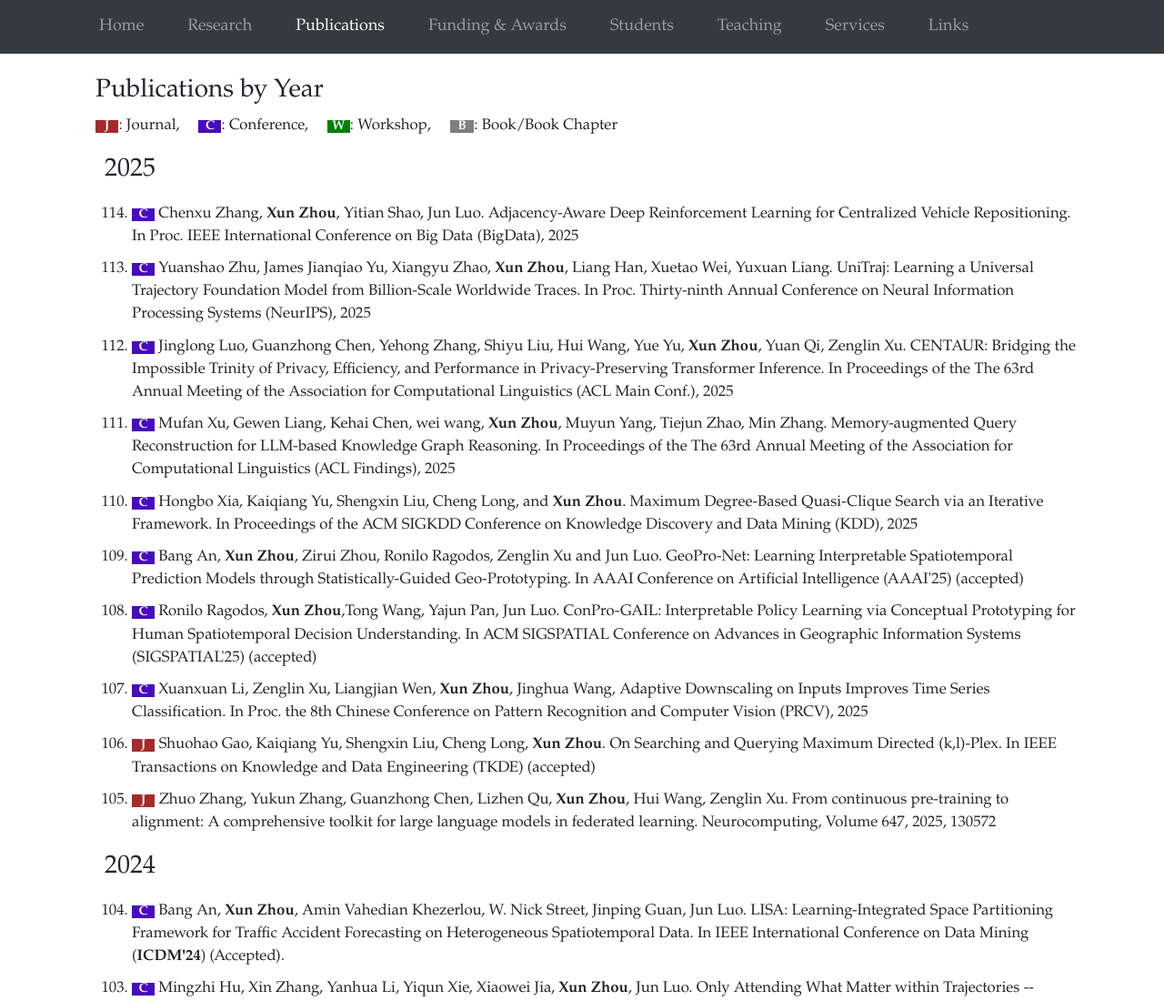
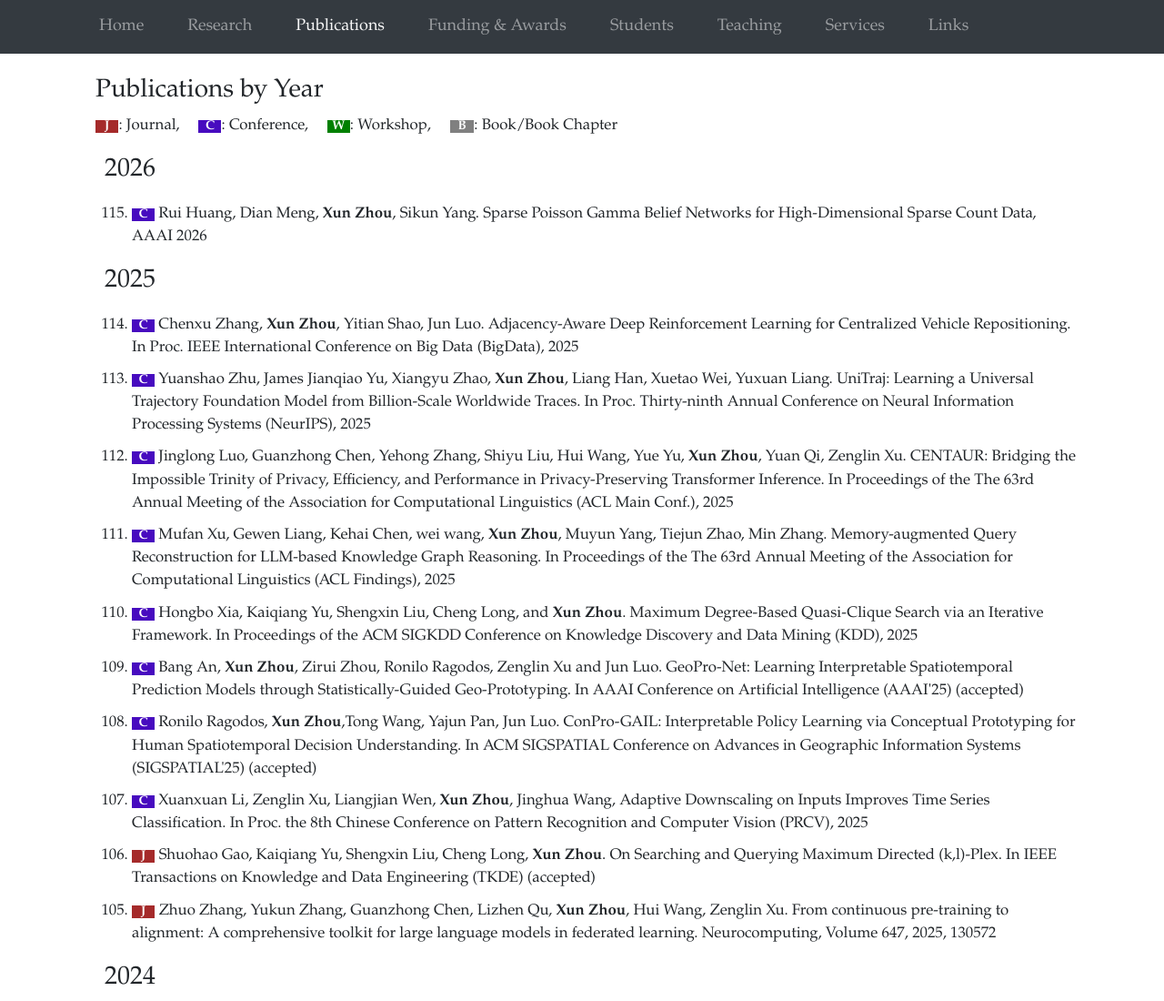
Before and after one commit to xunzhou2023/xunzhou2023.github.io, a plain HTML site: page publications.html in a window 1280 px wide. Shown: the top 1100 px of the page at 91% size. Drawn offline with nearby package versions, Linux system fonts and the light colour scheme.

Commit message:
Update publications.html

```diff
--- a/publications.html
+++ b/publications.html
@@ -155,6 +155,10 @@
   <span class="bk"><b>B</b></span>: Book/Book Chapter
   <!--<span class="ot"><b>Other</b></span>:Others-->
   <ol reversed>
+
+  <h3 style="margin-left:-30px;margin-top: 20px">2026</h3>
+  <li style="padding-top: 10px"><span class="cf"><b>C</b></span> Rui Huang, Dian Meng, <b>Xun Zhou</b>, Sikun Yang. Sparse Poisson Gamma Belief Networks for High-Dimensional Sparse Count Data, AAAI 2026</li>
+
   <h3 style="margin-left:-30px;margin-top: 20px">2025</h3>
 
   <li style="padding-top: 10px"><span class="cf"><b>C</b></span> Chenxu Zhang, <b>Xun Zhou</b>, Yitian Shao, Jun Luo. Adjacency-Aware Deep Reinforcement Learning for Centralized Vehicle Repositioning. In Proc. IEEE International Conference on Big Data (BigData), 2025</li>
```
